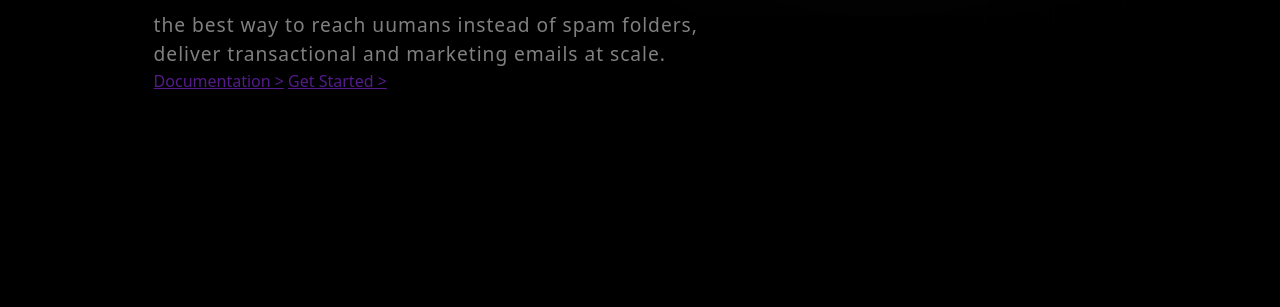
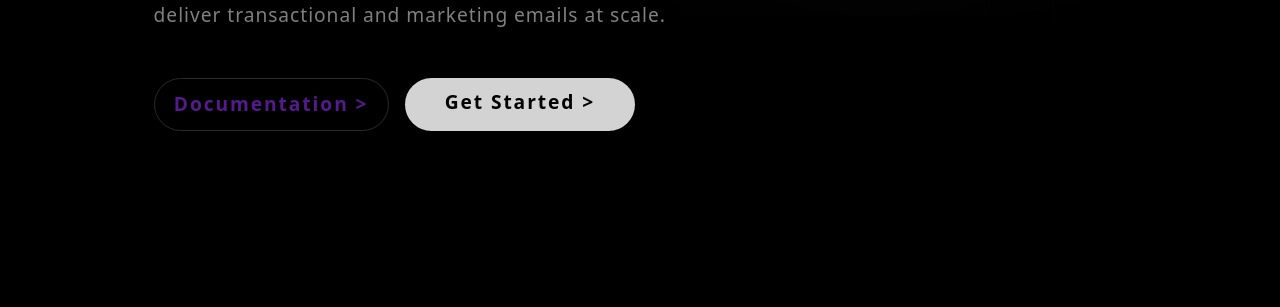
Before and after one commit to JCHong83/html3d, a plain HTML site: page index.html in a window 1280 px wide. Shown: the part 493-800 px from the top of the page. Drawn offline with Linux system fonts and the light colour scheme; some packages are replaced by stand-ins of ours; a script that the page names is missing.

Commit message:
3d object embed

```diff
--- a/index.html
+++ b/index.html
@@ -43,6 +43,11 @@
       </div>
     </main>
 
+    <spline-viewer class="robot-3d" url="https://prod.spline.design/76skyyyr0PwiRjyG/scene.splinecode"></spline-viewer>
+
   </div>
+
+  <script type="module" src="https://unpkg.com/@splinetool/viewer@1.10.33/build/spline-viewer.js"></script>
+
 </body>
 </html>
--- a/style.css
+++ b/style.css
@@ -152,3 +152,46 @@ main {
   max-width: 35rem;
   color: gray;
 }
+
+.buttons {
+  display: flex;
+  gap: 1rem;
+  margin-top: 3rem;
+}
+
+.btn-get-started {
+  text-decoration: none;
+  border: 1px solid #2a2a2a;
+  padding: 0.7rem 1.2rem;
+  border-radius: 50px;
+  font-size: 1.2rem;
+  font-weight: 600;
+  letter-spacing: 0.1em;
+  transition: background-color 0.2s ease;
+}
+
+.btn-get-started:hover {
+  background-color: #1a1a1a;
+}
+
+.btn-signin-main {
+  text-decoration: none;
+  background-color: lightgray;
+  color: black;
+  padding: 0.6rem 2.5rem;
+  border-radius: 50px;
+  font-size: 1.2rem;
+  font-weight: 600;
+  letter-spacing: 0.1em;
+  transition: background-color 0.2s ease;
+}
+
+.btn-signin-main:hover {
+  background-color: gray;
+}
+
+.robot-3d {
+  position: absolute;
+  top: 0;
+  right: -20%;
+}
```
